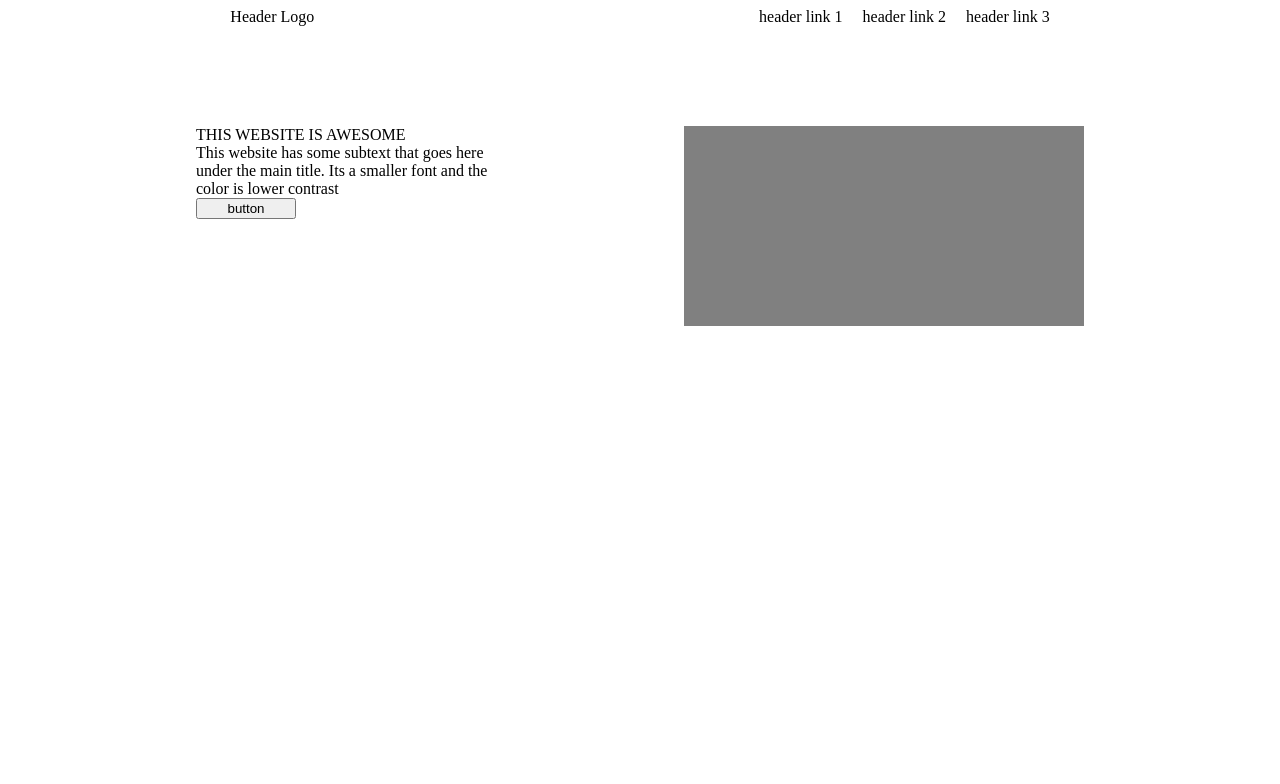
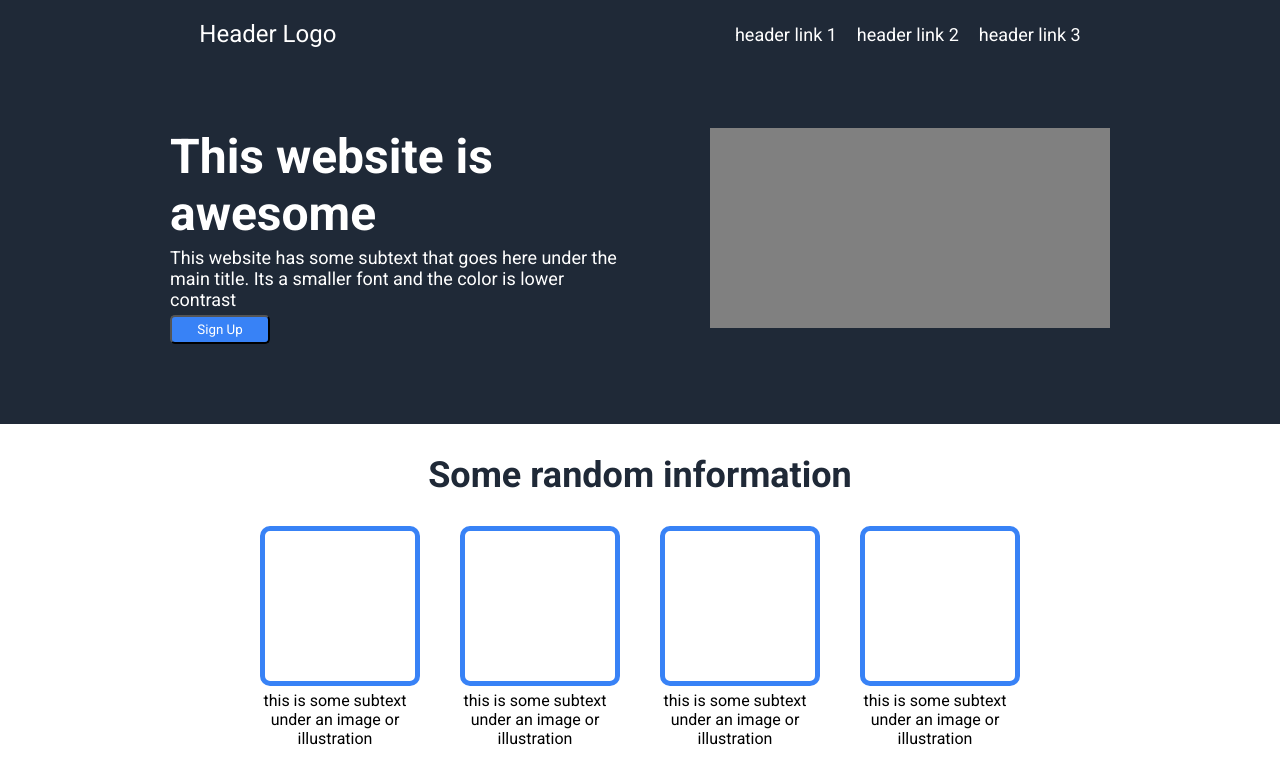
Before and after one commit to ishanO9/landing-page, a plain HTML site: page index.html in a window 1280 px wide. Drawn offline with Linux system fonts and the light colour scheme.

Commit message:
Styled section 1 and completed section 2

```diff
--- a/index.html
+++ b/index.html
@@ -18,12 +18,36 @@
             </div>
             <div class="content">
                 <div class = "text">
-                    <div class = "mtext">THIS WEBSITE IS AWESOME</div>
+                    <div class = "mtext">This website is awesome</div>
                     <div class = "stext">This website has some subtext that goes here under the main title. Its a smaller font and the color is lower contrast</div>
-                    <button class = "button">button</button>
+                    <button class = "button">Sign Up</button>
                 </div>
 
                 <div class = "img"></div>
+            </div>
+        </div>
+        <div class = "second">
+            <div class ="header2">
+                Some random information
+            </div>
+            <div class = "units">
+                <div class = "test">
+                    <div class = "text2"></div>
+                    <div class = "txtundimg">this is some subtext under an image or illustration</div>
+                </div>
+                <div class = "test">
+                    <div class = "text2"></div>
+                    <div class = "txtundimg">this is some subtext under an image or illustration</div>
+                </div>
+                <div class = "test">
+                    <div class = "text2"></div>
+                    <div class = "txtundimg">this is some subtext under an image or illustration</div>
+                </div>
+                <div class = "test">
+                    <div class = "text2"></div>
+                    <div class = "txtundimg">this is some subtext under an image or illustration</div>
+                </div>
+            </div>
         </div>
     </body>
 </html>
--- a/styles.css
+++ b/styles.css
@@ -1,13 +1,23 @@
+@import url('https://fonts.googleapis.com/css2?family=Roboto:wght@400;700&display=swap');
+
+body{
+    margin: 0;
+}
+
 .top{
     display: flex;
     flex-direction: column;
-    gap: 100px;
+    background-color: #1f2937;
 }
 .header{
     display: flex;
     margin-left: 0;
     margin-right: 0;
     justify-content: space-around;
+    color: white;
+    font-size: 24px;
+    margin-top: 20px;
+    font-family: 'Roboto',sans-serif;
 }
 .logo{
     display: flex;
@@ -15,22 +25,45 @@
 ul{
     display: flex;
     justify-content: end;
+    align-items: center;
     gap: 20px;
     list-style: none;
     margin: 0;
     padding: 0;
+    color: white;
+    font-size: 18px;
 }
 .content{
     display: flex;
     justify-content: space-evenly;
+    align-content: center;
+    margin: 80px;
+
 }
 .button{
     max-width: 100px;
+    background-color: #3882F6;
+    color: white;
+    padding: 5px;
+    border-radius: 5px;
+    font-family: 'Roboto',sans-serif;
+
 }
 .text{
     display: flex;
     flex-direction: column;
-    width: 300px;
+    width: 450px;
+    font-family: 'Roboto',sans-serif;
+    gap: 5px;
+}
+.mtext{
+    font-size: 48px;
+    font-weight: 900;
+    color: white;
+}
+.stext{
+    font-size: 18px;
+    color: white;
 }
 .img{
     height: 200px;
@@ -38,3 +71,42 @@ ul{
     width: 400px;
 
 }
+.second{
+    display: flex;
+    flex-direction: column;
+    align-items: center;
+    font-family: 'Roboto',sans-serif;
+    margin-bottom: 100px;
+}
+.header2{
+    display: flex;
+    margin: 30px;
+    font-size: 36px;
+    color: #1F2937;
+    font-weight: 900;
+
+}
+.units{
+    display: flex;
+    gap: 40px;
+}
+.test{
+    display: flex;
+    flex-direction: column;
+}
+.text2{
+    display: flex;
+    flex-direction: column;
+    height: 150px;
+    width: 150px;
+    border-style: solid;
+    border-color: #3882F6;
+    border-width: 5px;
+    border-radius: 10px;
+    background-color: white;
+}
+.txtundimg{
+    width: 150px;
+    text-align: center;
+    margin-top: 5px;
+}
```
